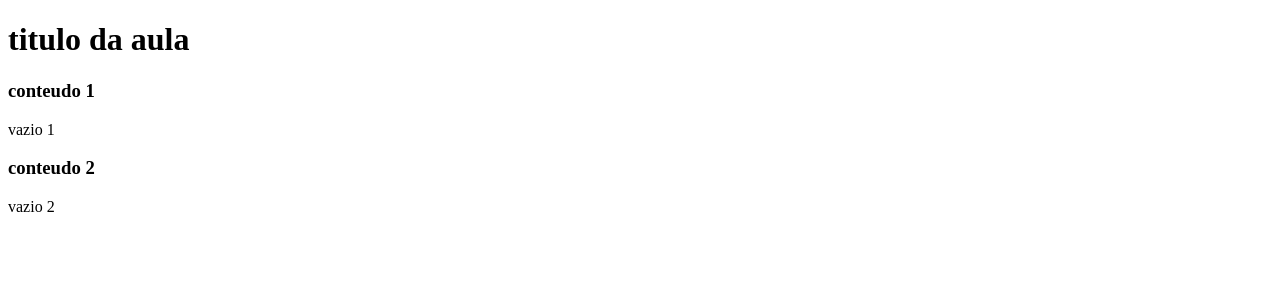
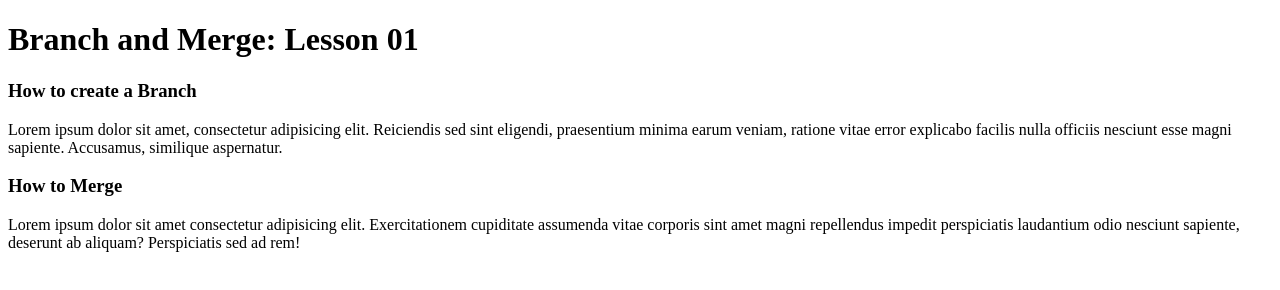
Before and after one commit to arthurfsvieira/branch-studies, a plain HTML site: page index.html in a window 1280 px wide. Drawn offline with Linux system fonts and the light colour scheme.

Commit message:
created content

```diff
--- a/index.html
+++ b/index.html
@@ -3,18 +3,18 @@
 <head>
     <meta charset="UTF-8">
     <meta name="viewport" content="width=device-width, initial-scale=1.0">
-    <title>titulo da pagina</title>
+    <title>Branch a Merge</title>
 </head>
 <body>
     <main>
-        <h1>titulo da aula</h1>
+        <h1>Branch and Merge: Lesson 01</h1>
         <article>
-            <h3>conteudo 1</h3>
-            <p>vazio 1</p>
+            <h3>How to create a Branch</h3>
+            <p>Lorem ipsum dolor sit amet, consectetur adipisicing elit. Reiciendis sed sint eligendi, praesentium minima earum veniam, ratione vitae error explicabo facilis nulla officiis nesciunt esse magni sapiente. Accusamus, similique aspernatur.</p>
         </article>
         <article>
-            <h3>conteudo 2</h3>
-            <p>vazio 2</p>
+            <h3>How to Merge</h3>
+            <p>Lorem ipsum dolor sit amet consectetur adipisicing elit. Exercitationem cupiditate assumenda vitae corporis sint amet magni repellendus impedit perspiciatis laudantium odio nesciunt sapiente, deserunt ab aliquam? Perspiciatis sed ad rem!</p>
         </article>
     </main>
 </body>
```
